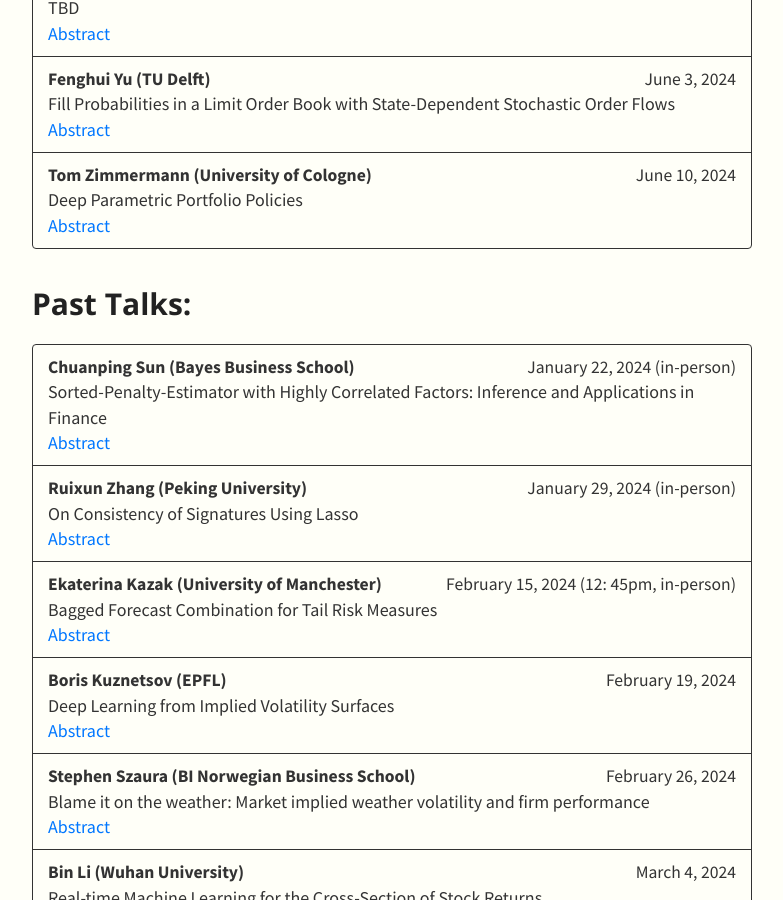
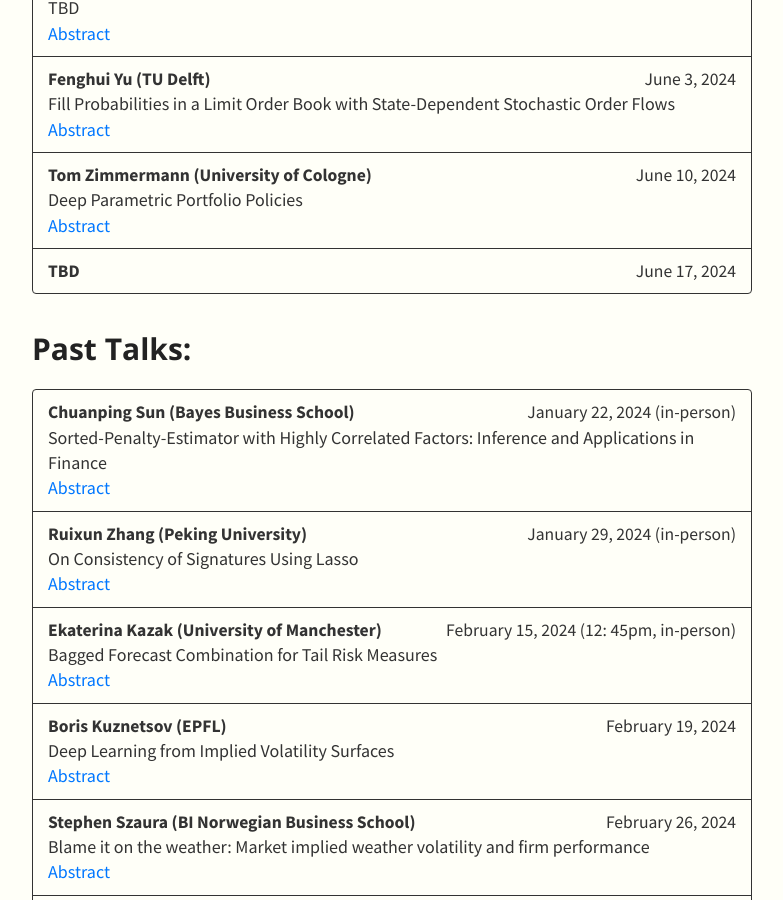
Before and after one commit to SML-Fin/SML-Fin.github.io, a Jekyll site: the page built from index.md, in a window 1280 px wide and 900 px high, scrolled down 1014 px. Shown: the whole window, without its empty margins (248-1031 px from the left). Built offline with Jekyll 4.4.1, drawn with Linux system fonts in a browser that asks for light colours; nearby versions of some CDN libraries; our own code applies the rules of GitHub Pages for plain Markdown files.

Commit message:
Update talks.yml

```diff
--- a/_data/talks.yml
+++ b/_data/talks.yml
@@ -28,6 +28,10 @@
       date: June 10, 2024
       title: Deep Parametric Portfolio Policies
       abstract: We generalize the parametric portfolio policy framework to portfolio weight functions of any complexity by using deep neural networks. More complex network-based portfolio policies increase investor utility and achieve between 75 and 276 basis points higher monthly certainty equivalent returns than a comparable linear portfolio policy. Risk aversion serves an important function as an economically motivated model regularization parameter, with higher risk aversion leaning against model complexity. Overall, our findings demonstrate that, looking beyond expected returns, network-based policies better capture the non-linear relationship between investor utility and firm characteristics but the benefits of using complex models vary with investor preferences. Results hold after considering realistic portfolio settings with short sale or weight restrictions and returns after transaction costs.
+    - speaker: TBD
+      date: June 17, 2024
+      title:
+      abstract:
 
 - type: Past Talks&#58;
   members:
```
